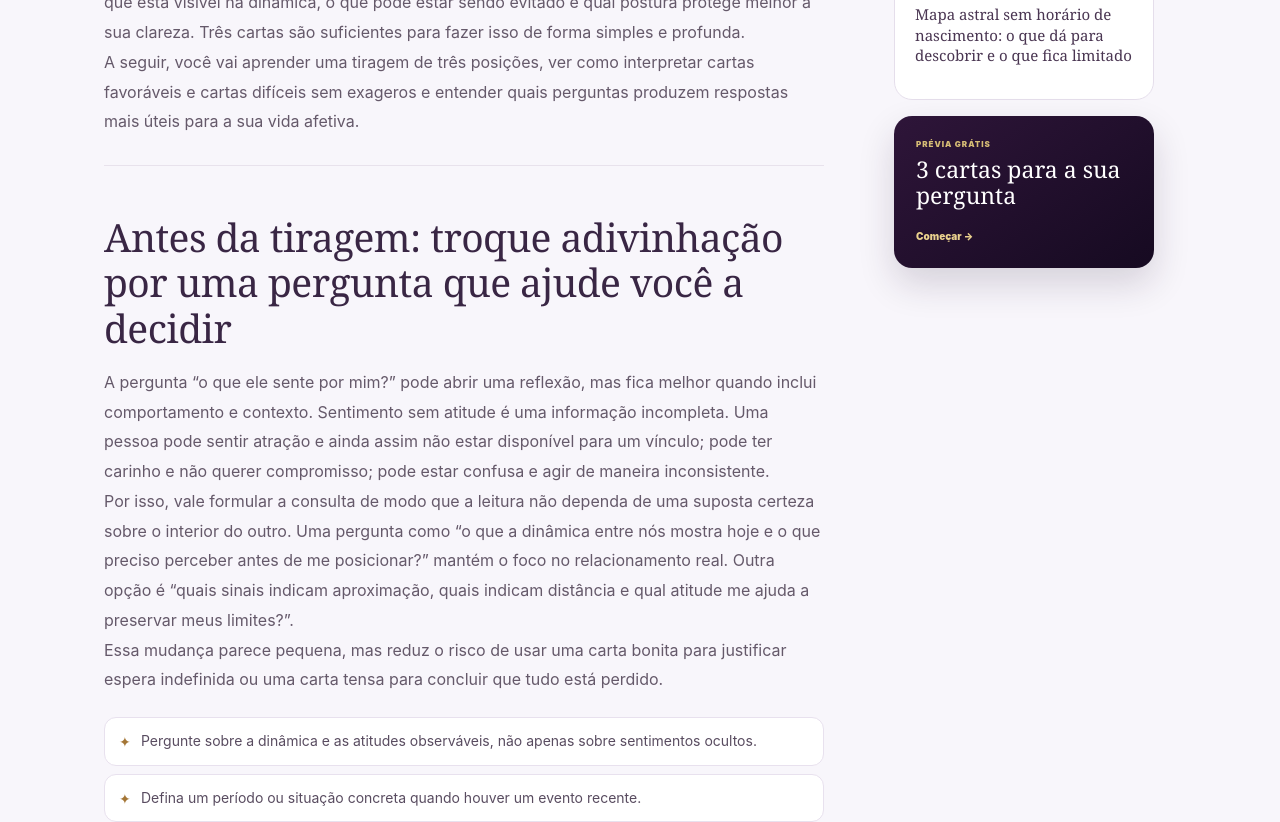
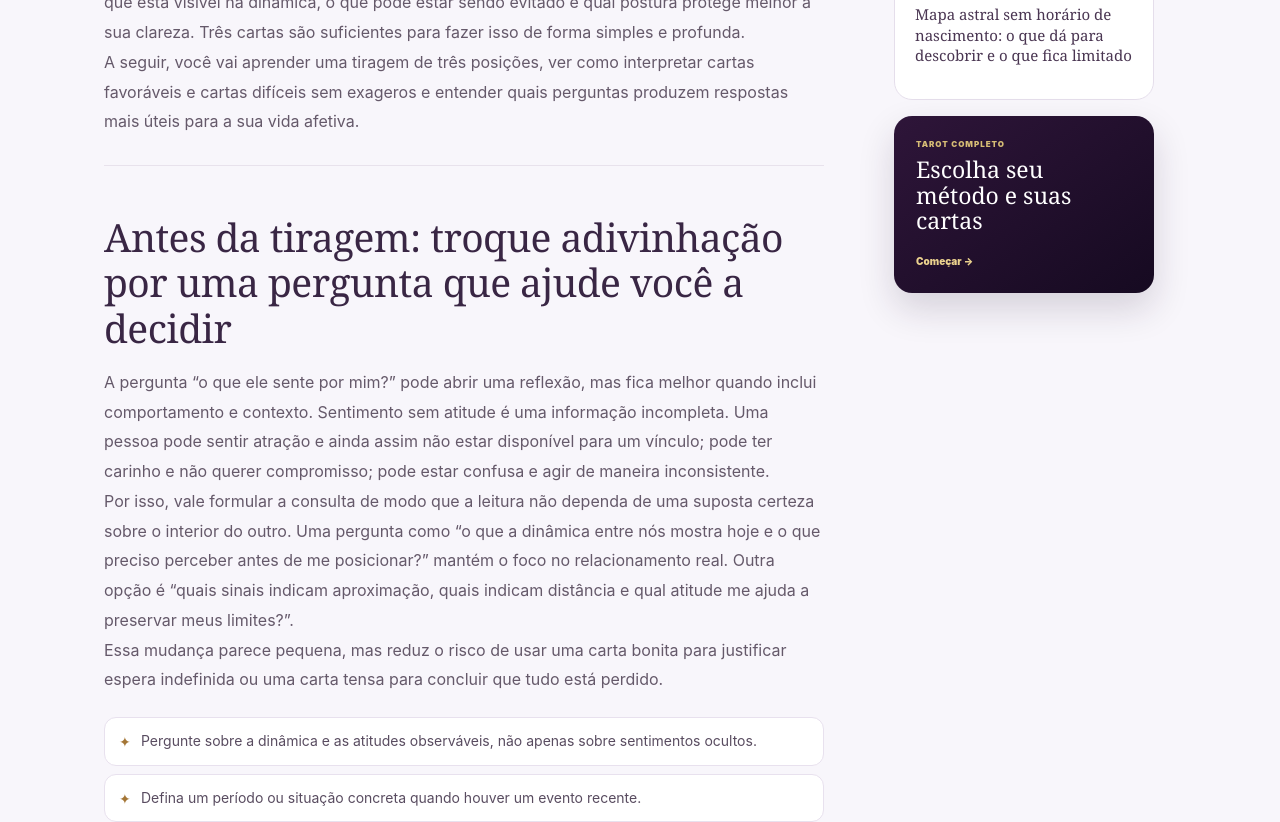
Before and after one commit to giulianocruz/tarot-chamasofia, a Next.js app: page /artigos/tarot-do-amor-o-que-ele-sente-por-mim in a window 1280 px wide. Shown: the part 1020-1842 px from the top of the page. Built offline with nearby package versions, Linux system fonts and the light colour scheme.

Commit message:
funnel: align article CTAs with Tarot and AstroTarot products

```diff
--- a/app/artigos/[slug]/page.tsx
+++ b/app/artigos/[slug]/page.tsx
@@ -32,13 +32,13 @@ export default async function ArticlePage({ params }: PageProps) {
     <div className={styles.articleLayout}><div className={styles.content}>
       <div className={styles.intro}>{article.intro.map((paragraph,index)=><p key={index}>{paragraph}</p>)}</div>
       {article.sections.map((section,index)=><section key={section.heading} id={`secao-${index+1}`}><h2>{section.heading}</h2>{section.paragraphs.map((paragraph,pIndex)=><p key={pIndex}>{paragraph}</p>)}{section.bullets&&<ul>{section.bullets.map(item=><li key={item}>{item}</li>)}</ul>}</section>)}
-      <aside className={styles.inlineCta}><span>{freeTool.label}</span><h2>{freeTool.title}</h2><p>{freeTool.text}</p><Link href={freeTool.href} className={styles.primaryButton}>{freeTool.button} <b>→</b></Link><small>Ferramenta gratuita. Se quiser aprofundar depois, o AstroTarot continua disponível.</small></aside>
+      <aside className={styles.inlineCta}><span>{freeTool.label}</span><h2>{freeTool.title}</h2><p>{freeTool.text}</p><Link href={freeTool.href} className={styles.primaryButton}>{freeTool.button} <b>→</b></Link><small>Ferramenta gratuita. Para uma pergunta específica, o Tarot premium oferece o baralho completo e diferentes métodos de tiragem.</small></aside>
       <section className={styles.faq}><p className={styles.eyebrow}>Perguntas frequentes</p><h2>Respostas rápidas</h2>{article.faq.map(item=><details key={item.question}><summary>{item.question}<span>+</span></summary><p>{item.answer}</p></details>)}</section>
       <p className={styles.disclaimer}>Tarot e astrologia são apresentados como ferramentas simbólicas de reflexão e autoconhecimento. Não representam garantia de acontecimentos futuros e não substituem orientação profissional em saúde, direito, finanças ou segurança.</p>
       <div className={styles.share}><span>Este guia ajudou?</span><a href={shareUrl} target="_blank" rel="noreferrer">Compartilhar no Facebook</a></div>
     </div>
-    <aside className={styles.sidebar}><div><span className={styles.sideLabel}>Continue explorando</span>{related.map(item=><Link href={`/artigos/${item.slug}`} key={item.slug}><small>{item.eyebrow}</small><strong>{item.title}</strong></Link>)}</div><Link href={articleCtaUrl(slug)} className={styles.sideCta}><small>PRÉVIA GRÁTIS</small><strong>3 cartas para a sua pergunta</strong><span>Começar →</span></Link></aside></div>
+    <aside className={styles.sidebar}><div><span className={styles.sideLabel}>Continue explorando</span>{related.map(item=><Link href={`/artigos/${item.slug}`} key={item.slug}><small>{item.eyebrow}</small><strong>{item.title}</strong></Link>)}</div><Link href={articleCtaUrl(slug)} className={styles.sideCta}><small>TAROT COMPLETO</small><strong>Escolha seu método e suas cartas</strong><span>Começar →</span></Link></aside></div>
     </article>
-    <footer className={styles.footer}><Link href="/artigos">Artigos</Link><Link href="/consulta">AstroTarot</Link><Link href="/biblioteca">Biblioteca</Link><span>© {new Date().getFullYear()} Chama Sofia</span></footer>
+    <footer className={styles.footer}><Link href="/artigos">Artigos</Link><Link href="/consulta">Tarot</Link><Link href="/astrotarot">AstroTarot</Link><Link href="/biblioteca">Biblioteca</Link><span>© {new Date().getFullYear()} Chama Sofia</span></footer>
   </main>;
 }
```
